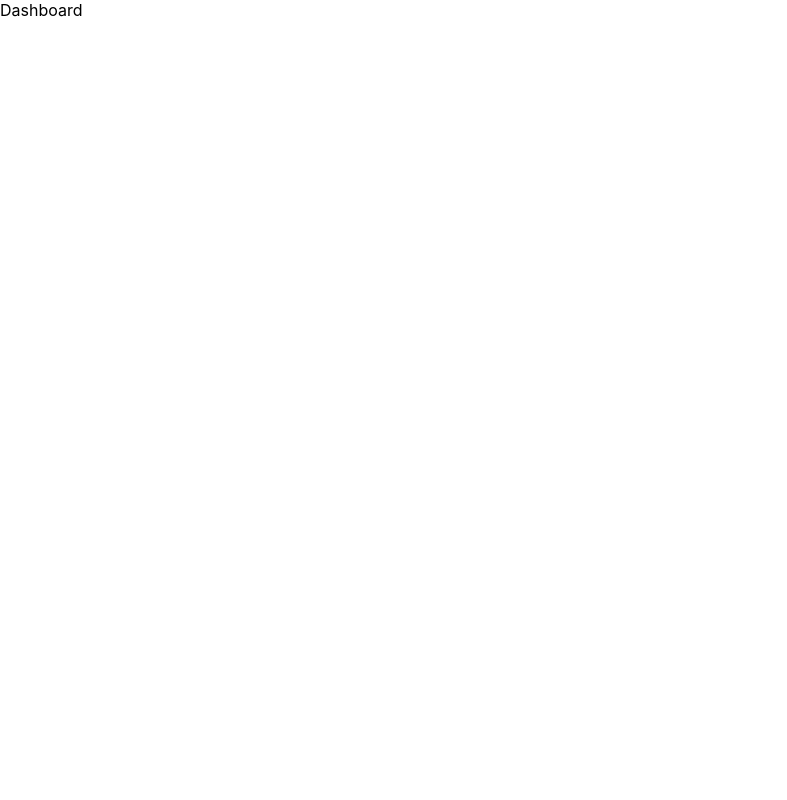
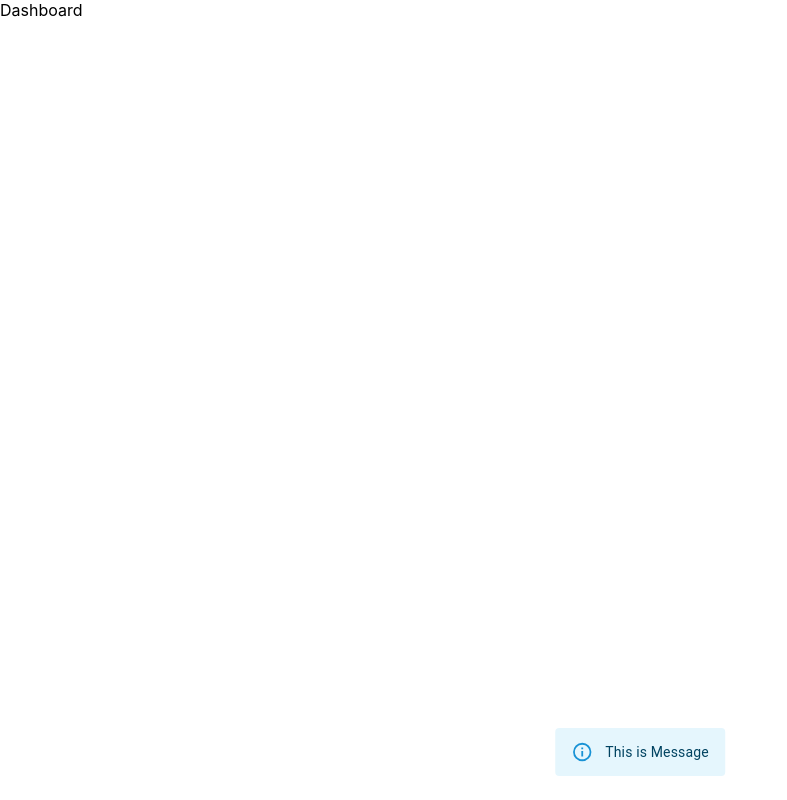
Before and after one commit to Asadullahkhankaimkhani/DiscordClone-MERN, a React (Create React App) app in the folder client/: page /dashboard in a window 1280 px wide. Shown: the whole page, without its empty margins (0-787 px from the left). Built offline with nearby package versions, Linux system fonts and the light colour scheme.

Commit message:
Custom Alert Notification

```diff
--- a/client/src/App.js
+++ b/client/src/App.js
@@ -11,6 +11,7 @@ import {
 import Login from "./pages/AuthPages/Login";
 import Register from "./pages/AuthPages/Register";
 import Dashboard from "./pages/Dashboard/Dashboard";
+import AlertNotification from "./shared/components/AlertNotification";
 
 function App() {
   return (
@@ -23,6 +24,7 @@ function App() {
           <Redirect to="/dashboard" />
         </Route>
       </Switch>
+      <AlertNotification />
     </Router>
   );
 }
--- /dev/null
+++ b/client/src/shared/components/AlertNotification.js
@@ -0,0 +1,18 @@
+import React from "react";
+import Alert from "@mui/material/Alert";
+import Snackbar from "@mui/material/Snackbar";
+
+const AlertNotification = () => {
+  return (
+    <Snackbar
+      anchorOrigin={{ vertical: "bottom", horizontal: "center" }}
+      open
+      onClose={() => {}}
+      //autoHideDuration={3000}
+    >
+      <Alert severity="info">This is Message </Alert>
+    </Snackbar>
+  );
+};
+
+export default AlertNotification;
```
